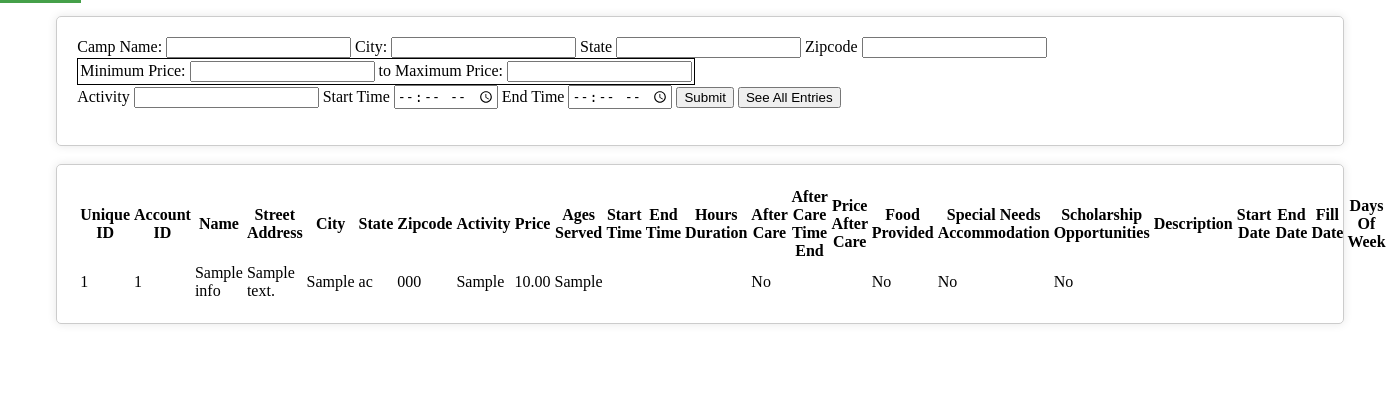
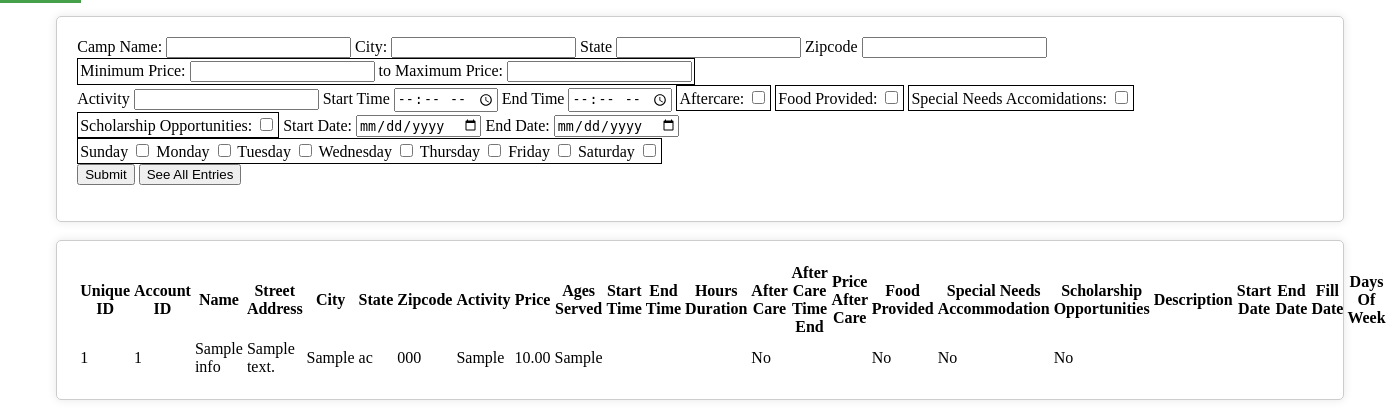
Before and after one commit to edreitlein/schoolsout, a PHP site: page /search.php in a window 1400 px wide. Shown: the part 48-468 px from the top of the page. Run offline with PHP 8.4, Linux system fonts and the light colour scheme; tables that the repository leaves empty hold one stand-in row (values such as "Sample post"); data that the repository does not hold is empty.

Commit message:
search v1.2

```diff
--- a/search.php
+++ b/search.php
@@ -117,9 +117,58 @@ function displaySearchResult($row){
         <label for="endTime">End Time</label>
         <input type="time" id="endTime" name="endTime">
 
+        <div style="padding: 2px; border: 1px solid black; display: inline-block;">
+        <label for="Aftercare">Aftercare:</label>
+        <input type="checkbox" id="aftercare" name="aftercare" value="aftercare">
+        <!-- The 'id' and 'for' attributes associate the label with the checkbox -->
+</div>
+        <div style="padding: 2px; border: 1px solid black; display: inline-block;">
+        <label for="food_provided">Food Provided:</label>
+        <input type="checkbox" id="food_provided" name="food_provided" value="food_provided">
+        </div>
+
+        <div style="padding: 2px; border: 1px solid black; display: inline-block;">
+        <label for="special_needs_accom">Special Needs Accomidations:</label>
+        <input type="checkbox" id="special_needs_accom" name="special_needs_accom" value="special_needs_accom">
+        </div>
+
+        <div style="padding: 2px; border: 1px solid black; display: inline-block;">
+        <label for="scholarship_opps">Scholarship Opportunities:</label>
+        <input type="checkbox" id="scholarship_opps" name="scholarship_opps" value="scholarship_opps">
+        </div>
+
+        <label for="start_date">Start Date:</label>
+        <input type="date" id="start_date" name="camp_start_date">
+
+        <label for="end_date">End Date:</label>
+        <input type="date" id="end_date" name="camp_end_date">
+
+        <br>
+        <div style="padding: 2px; border: 1px solid black; display: inline-block;">
+        <label for="sunday">Sunday</label>
+        <input type="checkbox" id="sunday" name="sunday" value="Sunday">
+
+        <label for="monday">Monday</label>
+        <input type="checkbox" id="monday" name="monday" value="Monday">
+
+        <label for="tuesday">Tuesday</label>
+        <input type="checkbox" id="tuesday" name="tuesday" value="Tuesday">
+
+        <label for="wednesday">Wednesday</label>
+        <input type="checkbox" id="wednesday" name="wednesday" value="Wednesday">
+
+        <label for="thursday">Thursday</label>
+        <input type="checkbox" id="thursday" name="thursday" value="Thursday">
+
+        <label for="friday">Friday</label>
+        <input type="checkbox" id="friday" name="friday" value="Friday">
+
+        <label for="saturday">Saturday</label>
+        <input type="checkbox" id="saturday" name="saturday" value="Saturday">
+        </div>
 
 
-        <input type="submit" value="Submit" name="search">
+        <br><input type="submit" value="Submit" name="search">
         <input type="submit" value="See All Entries" name="seeAll">
 
     </form>
@@ -172,6 +221,9 @@ function displaySearchResult($row){
         $activity_to_search = $_GET["activity"];
         $startTime = $_GET["startTime"];
         $endTime = $_GET["endTime"];
+        $camp_start_date = $_GET["camp_start_date"];
+        $camp_end_date = $_GET["camp_end_date"];
+        // $aftercare = $_GET["aftercare"];
         // echo $activity_to_search;
 
         $sql = [];
@@ -234,6 +286,93 @@ function displaySearchResult($row){
           // $activit = $activity_to_search;
           $parameters[] = $endTime;
         }
+
+        if(isset($_GET["aftercare"])){
+          $sql[] = " after_care = 1";
+        }
+
+        if(isset($_GET["food_provided"])){
+          $sql[] = " food_provided = 1";
+        }
+
+        if(isset($_GET["special_needs_accom"])){
+          $sql[] = " special_needs_accom = 1";
+        }
+
+        if(isset($_GET["scholarship_opps"])){
+          $sql[] = " scholarship_opps = 1";
+        }
+
+        if($camp_start_date){
+          $sql[] = " camp_start_date = ?";
+
+          $parameters[] = $camp_start_date;
+        }
+
+        if($camp_end_date){
+          $sql[] = " camp_end_date = ?";
+
+          $parameters[] = $camp_end_date;
+        }
+
+        $daySearch = FALSE;
+        $daySearchParam=[];
+        if(isset($_GET["sunday"])){
+          $daySearch=TRUE;
+          $daySearchParam[]= "S";
+
+          // echo "sunday checked";
+        }
+        if(isset($_GET["monday"])){
+          $daySearch=TRUE;
+          $daySearchParam[]= "M";
+        }
+        if(isset($_GET["tuesday"])){
+          $daySearch=TRUE;
+          $daySearchParam[]= "T";
+
+        }
+        if(isset($_GET["wednesday"])){
+          $daySearch=TRUE;
+          $daySearchParam[]= "W";
+        }
+        if(isset($_GET["thursday"])){
+          $daySearch=TRUE;
+          $daySearchParam[] ="R";
+        }
+        if(isset($_GET["friday"])){
+          $daySearch=TRUE;
+          $daySearchParam[] ="F";
+        }
+        if(isset($_GET["saturday"])){
+          $daySearch=TRUE;
+          $daySearchParam[] ="U";
+        }
+
+
+
+        if($daySearch){
+
+          foreach($daySearchParam as $day){
+            $sql[] = " camp_days_of_week LIKE ?";
+
+            $parameters[] = "%".$day."%";
+
+          }
+
+          // echo print_r($daySearchParam);
+          // $sql[] = " camp_days_of_week LIKE ?";
+
+          // $parameters[] = "%".$daySearchParam."%";
+
+
+        }
+
+
+
+
+
+
 
 
 //  WHERE camp_visible = 1
```
